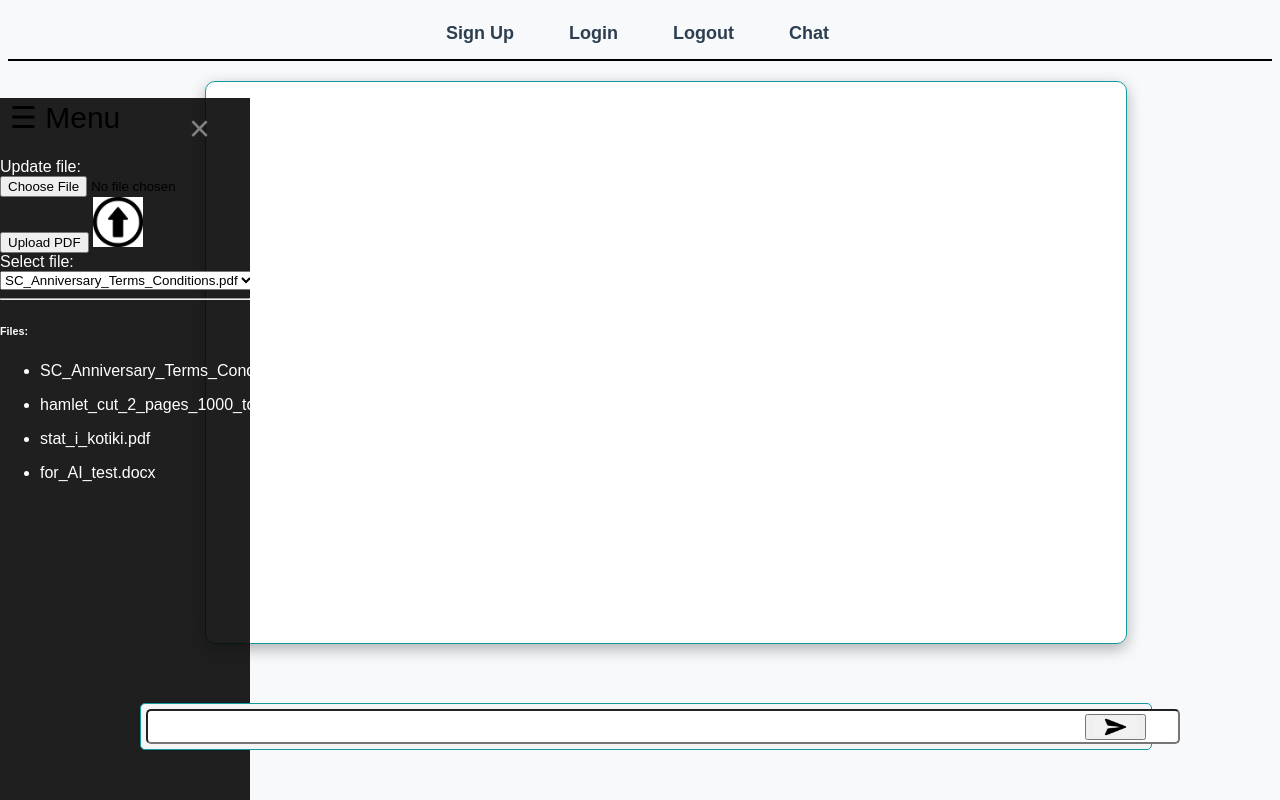
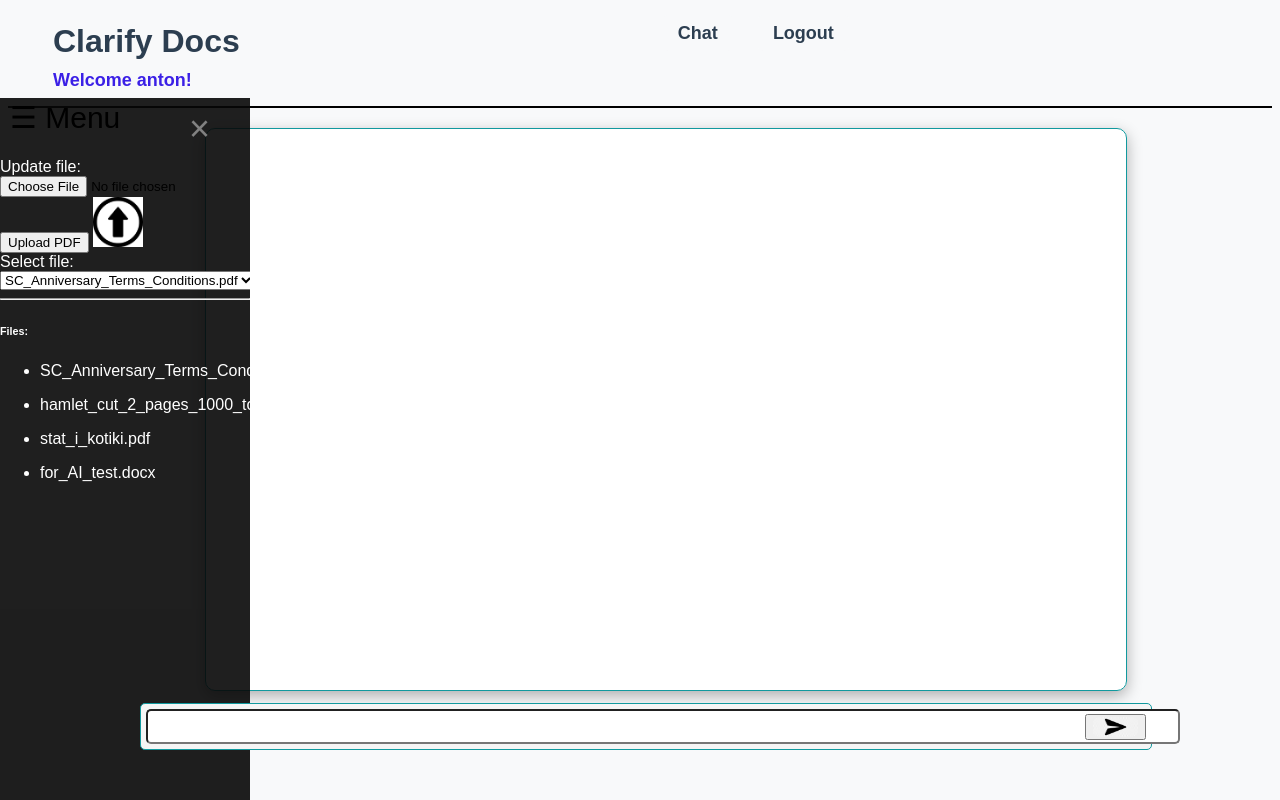
Before and after one commit to ArturMistiuk/clarify_docs, a Django app: page /llm_chat/upload_pdf/ in a window 1280 px wide. Run offline with Django 4.2, Linux system fonts and the light colour scheme; a user stored in the database is signed in; data comes from the database, SQL or seed files in the repository; some libraries are stand-ins or nearby versions.

Commit message:
Update base.html

```diff
--- a/clarify_docs/llm_chat/templates/llm_chat/base.html
+++ b/clarify_docs/llm_chat/templates/llm_chat/base.html
@@ -26,10 +26,10 @@
     {% if user.is_authenticated %}
 
     <ul>
-        <li><a href="{% url 'profiles:create_profile' %}" class="signup-button" role="button">Sign Up</a></li>
-        <li><a href="{% url 'profiles:login' %}" class="login-button" role="button">Login</a></li>
+        <li class="logo"><a href="{% url 'base' %}" class="no-style">Clarify Docs</a></li>
+        <li class="welcome">Welcome <b>{{ user.username }}!</b></li>
+        <li><a href="/llm_chat/ask_question" role="button">Chat</a></li>
         <li><a href="{% url 'profiles:logout' %}" role="button">Logout</a></li>
-        <li><a href="upload_pdf" role="button">Chat</a></li>
 <!--        <li><a class="nav-link btn" href="{% url 'home' %}" style="background-color: #CCCCCC; border: 2px solid #1111FF;-->
 <!--                               padding: 10px 20px; font-size: 18px; box-shadow: 0 5px 15px rgba(0, 0, 0, 0.3);">START CHAT</a></li>-->
     </ul>
@@ -54,7 +54,6 @@
 <!--<script src="https://cdnjs.cloudflare.com/ajax/libs/popper.js/2.10.2/umd/popper.min.js"></script>-->
 <!--<script src="https://cdnjs.cloudflare.com/ajax/libs/twitter-bootstrap/5.3.0/js/bootstrap.min.js"></script>-->
 
-</body>
 <style>
 
 
```
